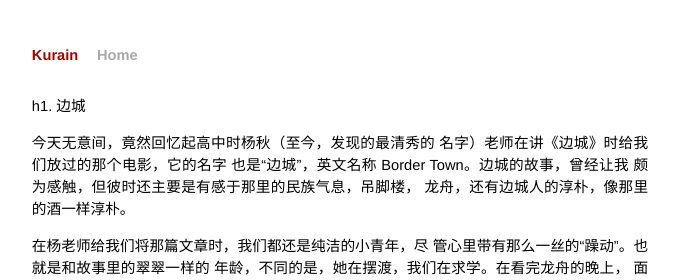
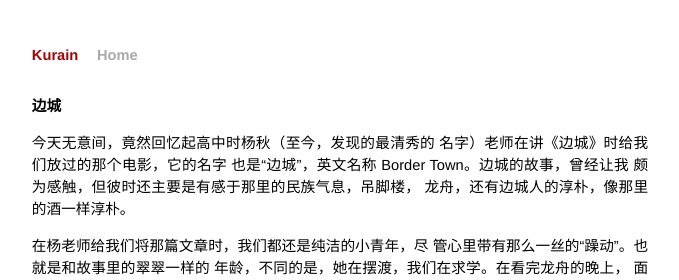
Before and after one commit to kurain-cn/kurain-cn.github.io, a Jekyll site: the page built from _posts/2010-05-19-边城.md, in a window 1280 px wide. Shown: the top 280 px of the page, without its empty margins (300-979 px from the left). Built offline with Jekyll 4.4.1, drawn with Linux system fonts in a browser that asks for light colours; Markdown is read by kramdown in place of the engine named in the settings.

```diff
--- a/_posts/2010-05-19-边城.md
+++ b/_posts/2010-05-19-边城.md
@@ -3,7 +3,7 @@ layout: post
 title: 边城
 ---
 
-h1. {{ page.title }}
+# 边城
 
 今天无意间，竟然回忆起高中时杨秋（至今，发现的最清秀的
 名字）老师在讲《边城》时给我们放过的那个电影，它的名字
```
